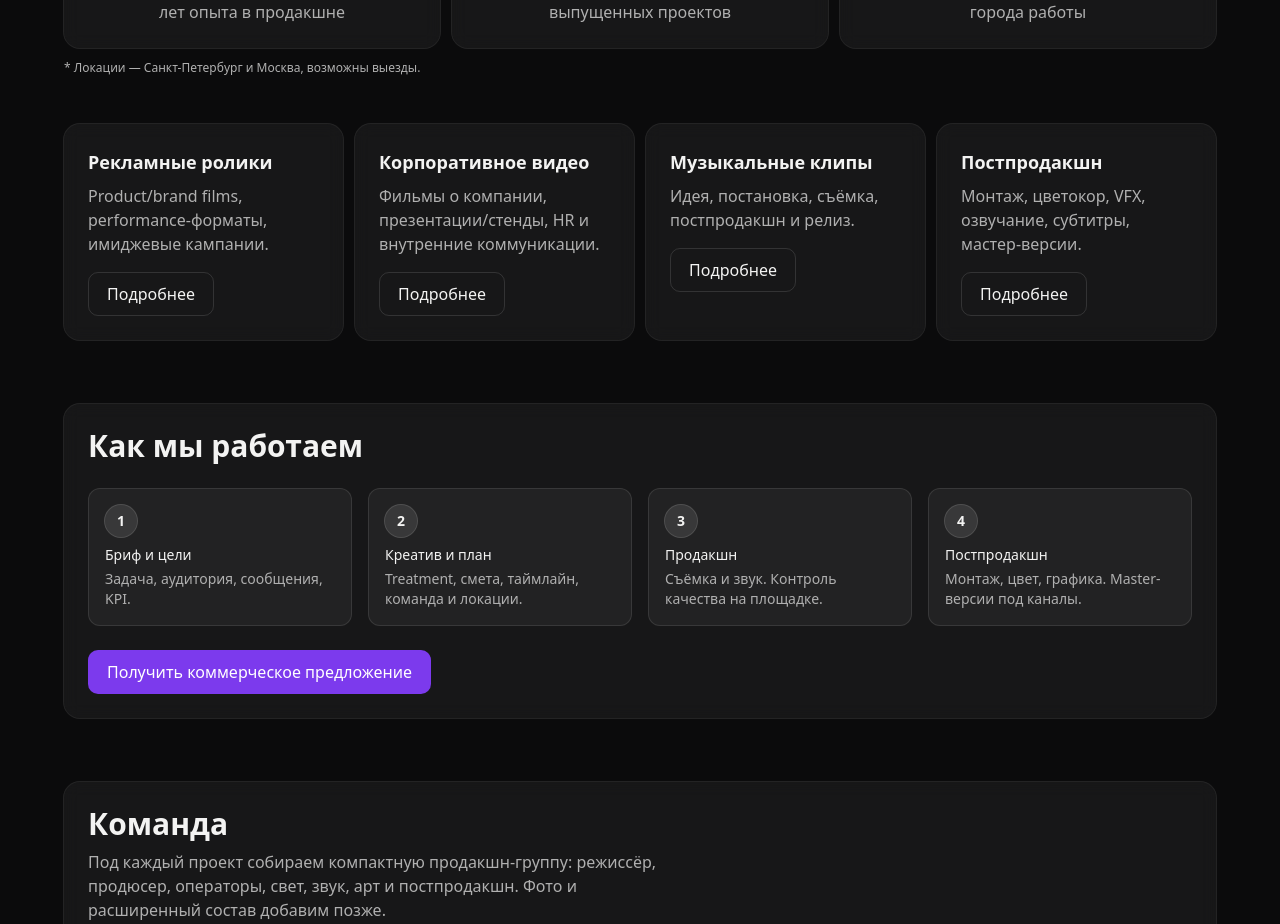
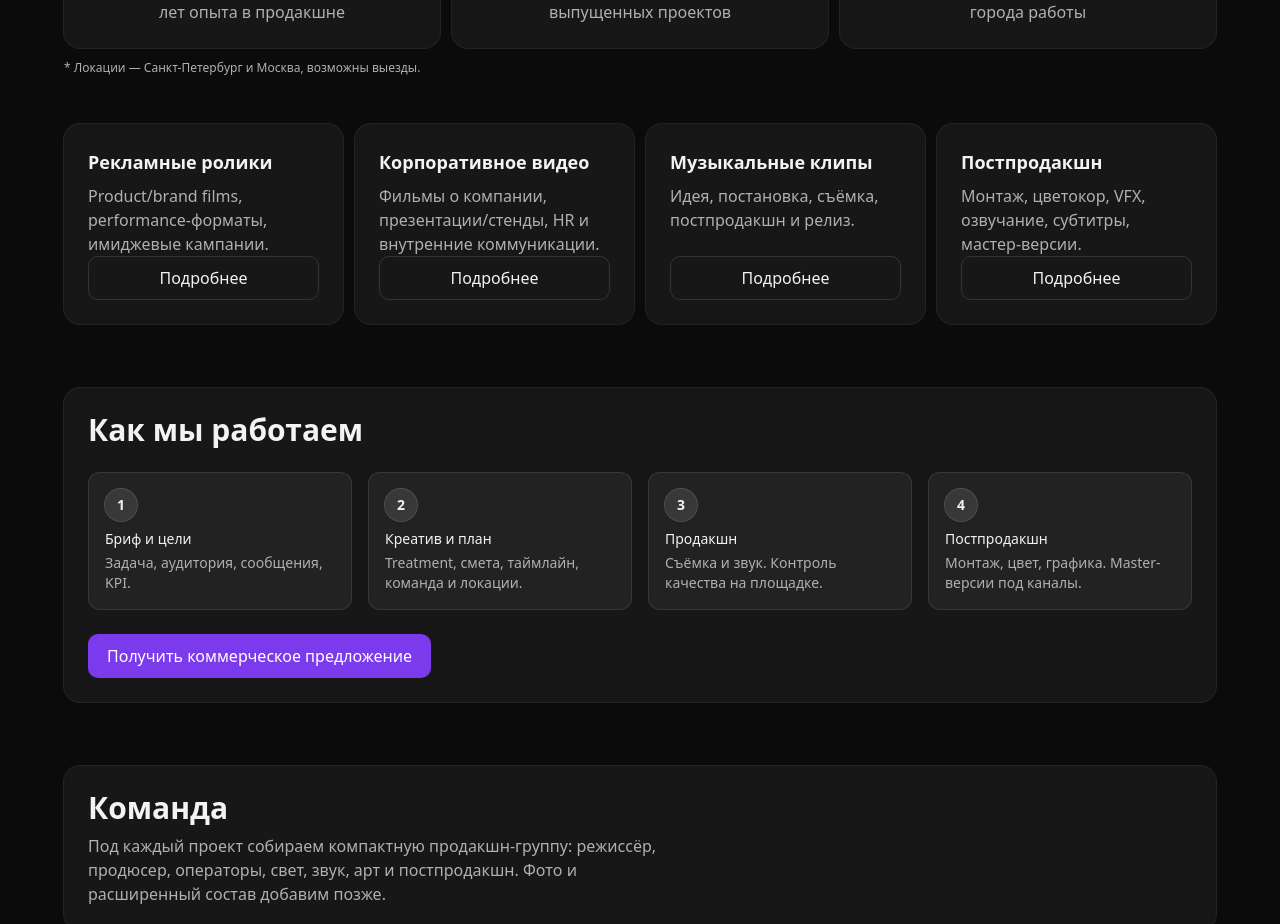
Before and after one commit to pandangun/highwayfilms.ru, a Next.js app: page /about in a window 1280 px wide. Shown: the part 880-1804 px from the top of the page. Built offline with nearby package versions, Linux system fonts and the light colour scheme.

Commit message:
feat: обновил страницу о компании (пофиксил кнопку)

```diff
--- a/src/app/about/page.tsx
+++ b/src/app/about/page.tsx
@@ -7,7 +7,7 @@ export const metadata: Metadata = {
     "Highway Films — видеопродакшн полного цикла: идея, съёмка, постпродакшн. Рекламные и корпоративные ролики, музыкальные клипы.",
 };
 
-/* ——— UI helpers ——— */
+/* ========== UI helpers ========== */
 
 function GradientCard({
   title,
@@ -75,12 +75,12 @@ function Pill({ children }: { children: React.ReactNode }) {
   );
 }
 
-/* ——— Page ——— */
+/* ========== Page ========== */
 
 export default function AboutPage() {
   return (
     <>
-      {/* HERO с мягким фоном */}
+      {/* HERO с мягким фоном и тегами-«пилюлями» */}
       <section className="container py-12 md:py-16">
         <div className="relative overflow-hidden rounded-2xl ring-1 ring-white/10">
           <div className="absolute inset-0 bg-gradient-to-b from-white/5 to-transparent" />
@@ -91,9 +91,7 @@ export default function AboutPage() {
               <Pill>⚙️ Технологичность</Pill>
               <Pill>📈 Результат</Pill>
             </div>
-            <h1 className="h1">
-              Highway Films — видеопродакшн полного цикла
-            </h1>
+            <h1 className="h1">Highway Films — видеопродакшн полного цикла</h1>
             <p className="lead measure mt-3">
               Создаём рекламные и корпоративные ролики, бренд-фильмы и клипы.
               Фокус — на визуальной силе, чётком повествовании и измеримом
@@ -103,7 +101,7 @@ export default function AboutPage() {
         </div>
       </section>
 
-      {/* Ценности: разноцветные градиентные карточки */}
+      {/* Ценности — разноцветные градиентные карточки */}
       <section className="container">
         <div className="grid gap-3 sm:grid-cols-2 lg:grid-cols-3">
           <GradientCard
@@ -130,7 +128,7 @@ export default function AboutPage() {
         </div>
       </section>
 
-      {/* Цифры/факты — крупно и воздушно */}
+      {/* Цифры — крупно и воздушно */}
       <section className="container py-10 md:py-12">
         <div className="grid gap-3 sm:grid-cols-3">
           <Stat value="10+" label="лет опыта в продакшне" />
@@ -142,45 +140,45 @@ export default function AboutPage() {
         </p>
       </section>
 
-      {/* Чем занимаемся — mix: стеклянные карточки с кнопками */}
+      {/* Чем занимаемся — стеклянные карточки, кнопки выровнены по низу */}
       <section className="container">
         <div className="grid gap-3 sm:grid-cols-2 lg:grid-cols-4">
-          <GlassCard>
+          <GlassCard className="h-full flex flex-col">
             <h3 className="text-lg font-semibold">Рекламные ролики</h3>
             <p className="mt-2 text-muted">
               Product/brand films, performance-форматы, имиджевые кампании.
             </p>
-            <Link href="/commercials" className="btn mt-4">
+            <Link href="/commercials" className="btn mt-auto">
               Подробнее
             </Link>
           </GlassCard>
 
-          <GlassCard>
+          <GlassCard className="h-full flex flex-col">
             <h3 className="text-lg font-semibold">Корпоративное видео</h3>
             <p className="mt-2 text-muted">
               Фильмы о компании, презентации/стенды, HR и внутренние коммуникации.
             </p>
-            <Link href="/corporate" className="btn mt-4">
+            <Link href="/corporate" className="btn mt-auto">
               Подробнее
             </Link>
           </GlassCard>
 
-          <GlassCard>
+          <GlassCard className="h-full flex flex-col">
             <h3 className="text-lg font-semibold">Музыкальные клипы</h3>
             <p className="mt-2 text-muted">
               Идея, постановка, съёмка, постпродакшн и релиз.
             </p>
-            <Link href="/music-videos" className="btn mt-4">
+            <Link href="/music-videos" className="btn mt-auto">
               Подробнее
             </Link>
           </GlassCard>
 
-          <GlassCard>
+          <GlassCard className="h-full flex flex-col">
             <h3 className="text-lg font-semibold">Постпродакшн</h3>
             <p className="mt-2 text-muted">
               Монтаж, цветокор, VFX, озвучание, субтитры, мастер-версии.
             </p>
-            <Link href="/videoproduction" className="btn mt-4">
+            <Link href="/videoproduction" className="btn mt-auto">
               Подробнее
             </Link>
           </GlassCard>
@@ -193,28 +191,15 @@ export default function AboutPage() {
           <h2 className="text-2xl md:text-3xl font-semibold">Как мы работаем</h2>
           <ol className="mt-6 grid gap-4 md:grid-cols-4 text-sm">
             {[
-              {
-                n: 1,
-                title: "Бриф и цели",
-                text: "Задача, аудитория, сообщения, KPI.",
-              },
-              {
-                n: 2,
-                title: "Креатив и план",
-                text: "Treatment, смета, таймлайн, команда и локации.",
-              },
-              {
-                n: 3,
-                title: "Продакшн",
-                text: "Съёмка и звук. Контроль качества на площадке.",
-              },
-              {
-                n: 4,
-                title: "Постпродакшн",
-                text: "Монтаж, цвет, графика. Master-версии под каналы.",
-              },
+              { n: 1, title: "Бриф и цели", text: "Задача, аудитория, сообщения, KPI." },
+              { n: 2, title: "Креатив и план", text: "Treatment, смета, таймлайн, команда и локации." },
+              { n: 3, title: "Продакшн", text: "Съёмка и звук. Контроль качества на площадке." },
+              { n: 4, title: "Постпродакшн", text: "Монтаж, цвет, графика. Master-версии под каналы." },
             ].map((s) => (
-              <li key={s.n} className="relative rounded-xl border border-white/10 bg-white/5 p-4">
+              <li
+                key={s.n}
+                className="relative rounded-xl border border-white/10 bg-white/5 p-4"
+              >
                 <div className="mb-2 inline-flex h-8 w-8 items-center justify-center rounded-full bg-white/10 ring-1 ring-white/20">
                   <b>{s.n}</b>
                 </div>
@@ -232,14 +217,13 @@ export default function AboutPage() {
         </GlassCard>
       </section>
 
-      {/* Команда — placeholder */}
+      {/* Команда — плейсхолдер */}
       <section className="container pb-16">
         <GlassCard>
           <h2 className="text-2xl md:text-3xl font-semibold">Команда</h2>
           <p className="mt-2 text-muted measure">
-            Под каждый проект собираем компактную продакшн-группу:
-            режиссёр, продюсер, операторы, свет, звук, арт и постпродакшн.
-            Фото и расширенный состав добавим позже.
+            Под каждый проект собираем компактную продакшн-группу: режиссёр, продюсер,
+            операторы, свет, звук, арт и постпродакшн. Фото и расширенный состав добавим позже.
           </p>
         </GlassCard>
       </section>
```
